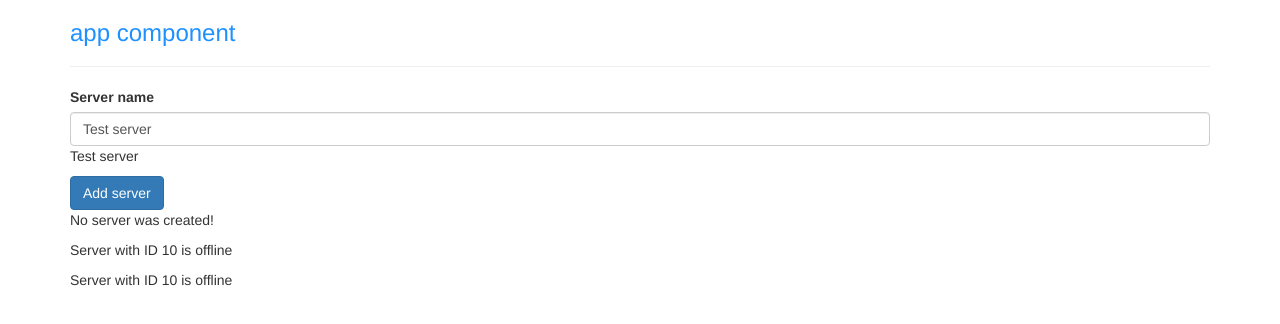
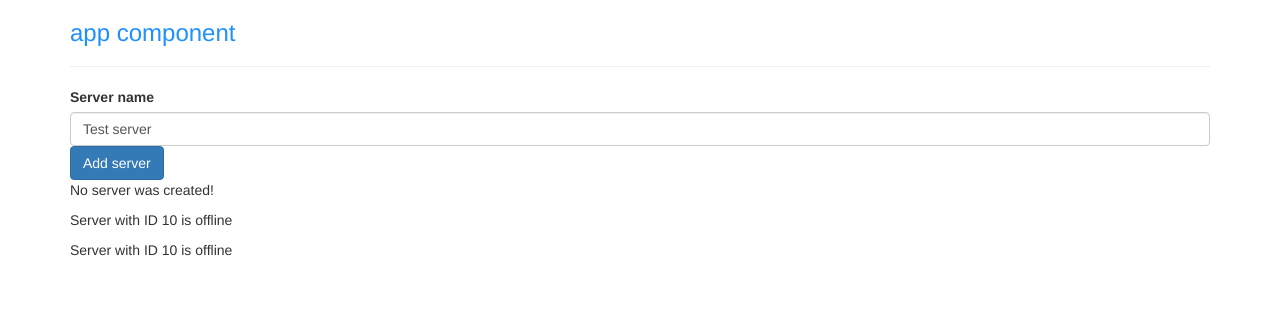
Before and after one commit to izaika/angular1, an Angular app: page / in a window 1280 px wide. Shown: the top 324 px of the page. Built offline with nearby package versions, Linux system fonts and the light colour scheme.

Commit message:
small refactor

```diff
--- a/src/app/servers/servers.component.html
+++ b/src/app/servers/servers.component.html
@@ -1,7 +1,7 @@
 <label>Server name</label>
 <!--<input type="text" class="form-control" (input)="onUpdateServerName($event)">-->
 <input type="text" class="form-control" [(ngModel)]="serverName">
-<p>{{serverName}}</p>
+<!--<p>{{serverName}}</p>-->
 <button
   class="btn btn-primary"
   [disabled]="!allowNewServer"
--- a/src/app/servers/servers.component.ts
+++ b/src/app/servers/servers.component.ts
@@ -24,7 +24,7 @@ export class ServersComponent implements OnInit {
   }
 
   onCreateServer() {
-    this.serverCreationStatus = 'Server was created!';
+    this.serverCreationStatus = `Server was created! Name is ${this.serverName}`;
   }
 
   onUpdateServerName(event: Event) {
```
